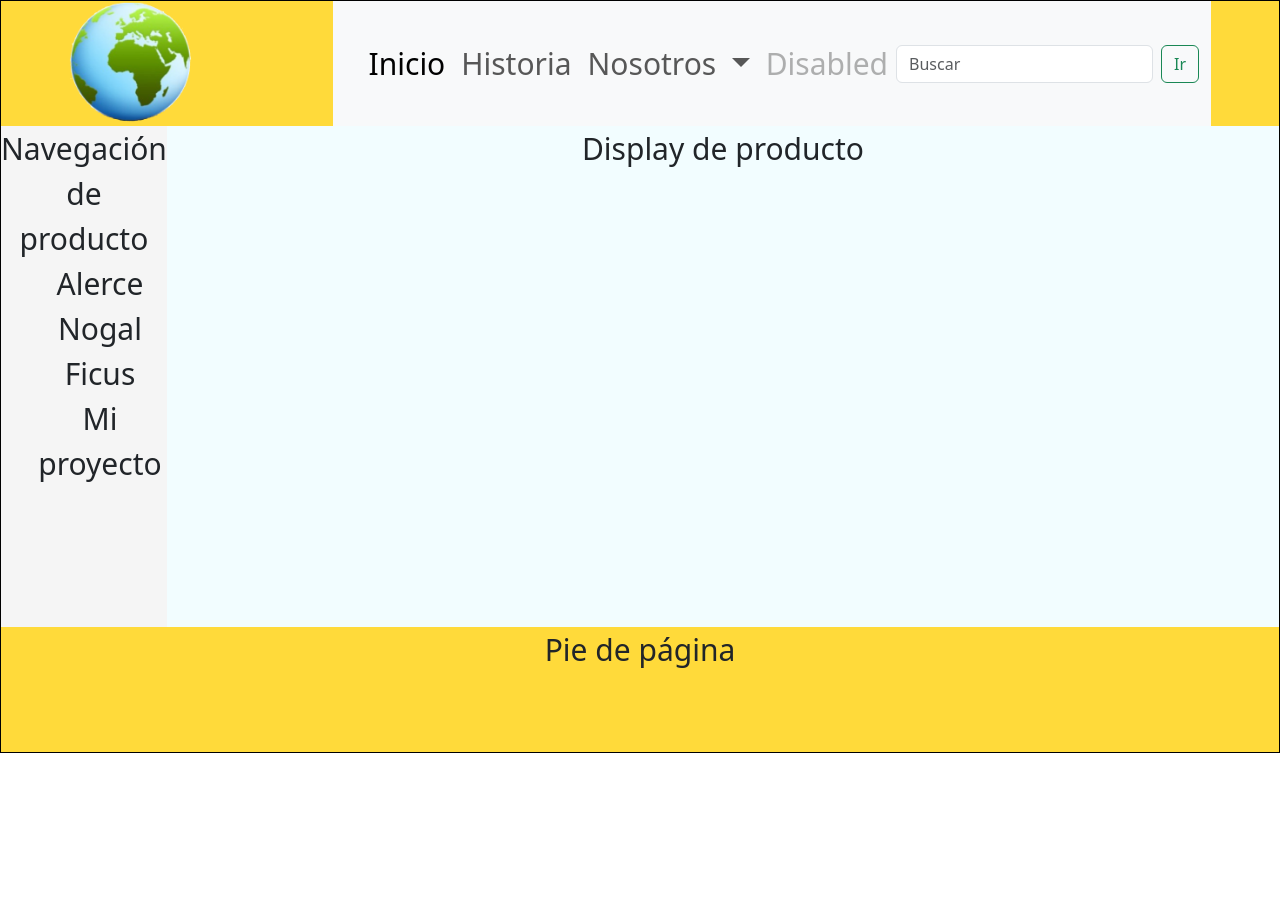
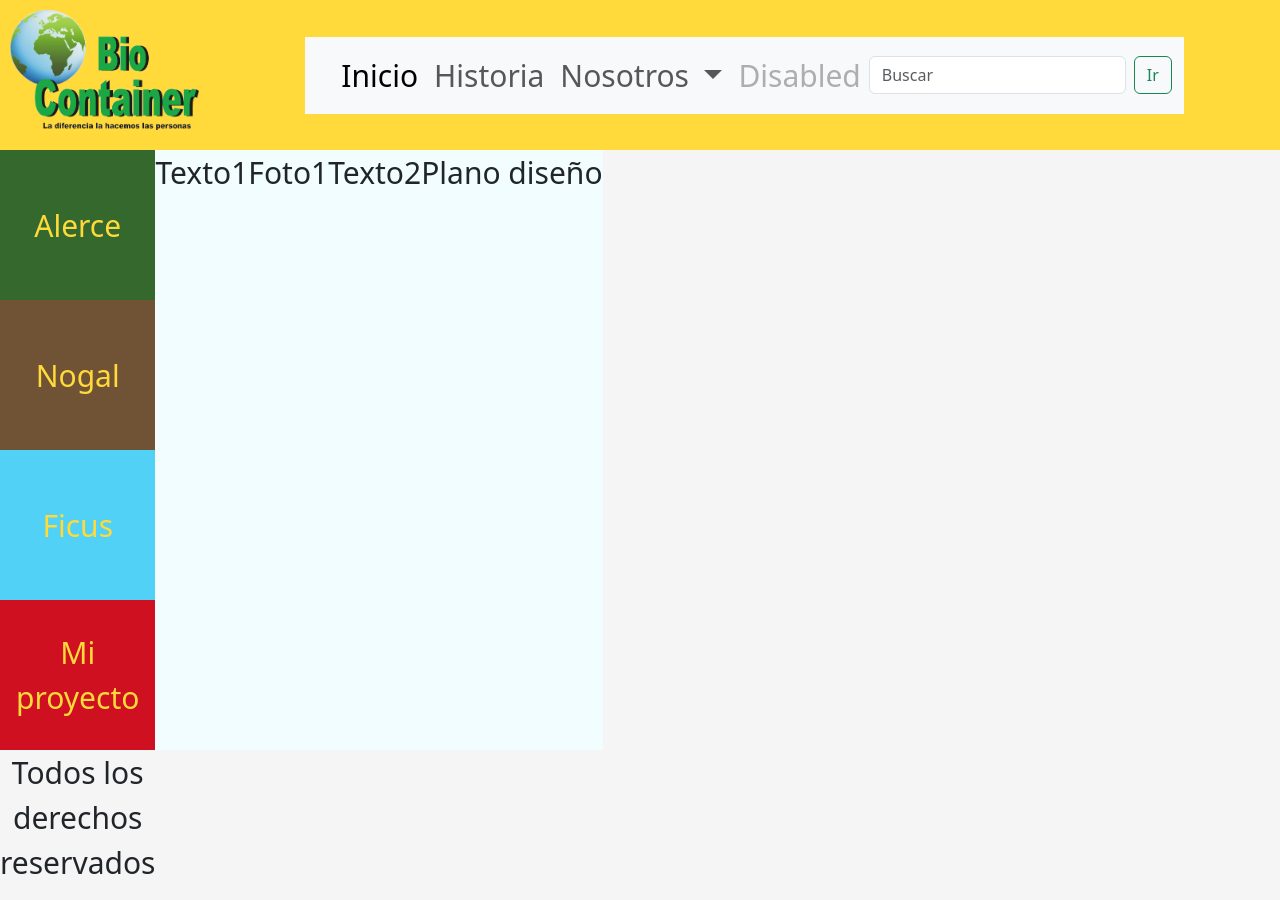
Before and after one commit to AlonsoDOK/BioHabitables, a plain HTML site: page index.html in a window 1280 px wide. Before the commit the page ends 800 px from the top, so only its background shows below. Drawn offline with nearby package versions, Linux system fonts and the light colour scheme.

Commit message:
Cuadricula productos

```diff
--- a/index.html
+++ b/index.html
@@ -11,7 +11,7 @@
 <body>
     <div class="contenedor">
         <div class="box encabezado">
-            <img src="img/Mundo.png" width="10%" alt="">
+            <img class="Logo" src="img/Logo acotado300.png" height="120px" style="margin: 10px;" alt="">
             <nav class="navbar navbar-expand-lg bg-body-tertiary">
                 <div class="container-fluid">
                   <a class="navbar-brand" href="#"></a>
@@ -49,16 +49,21 @@
                 </div>
               </nav>
         </div>
-        <div class="box navegador">Navegación de producto
-            <ul style="list-style: none;">
-                <li>Alerce</li>
-                <li>Nogal</li>
-                <li>Ficus</li>
-                <li>Mi proyecto</li>
-            </ul>
+        <div class="box navegador" alt="Navegación de producto">
+            <div class="listaopciones" style="list-style: none;">
+                <li class="boxop alerce">Alerce</li>
+                <li class="boxop nogal">Nogal</li>
+                <li class="boxop ficus">Ficus</li>
+                <li class="boxop mipro">Mi proyecto</li>
+            </div>
         </div>
-        <div class="box cuerpo"> Display de producto</div>
-        <div class="box pie"> Pie de página </div>
+        <div class="box cuerpo">
+            <div>Texto1</div>
+            <div>Foto1</div>
+            <div>Texto2</div>
+            <div>Plano diseño</div>
+        </div>
+        <div class="box pie"> Todos los derechos reservados </div>
     </div>
 </body>
 </html>
--- a/style.css
+++ b/style.css
@@ -1,6 +1,5 @@
 .contenedor{
     background-color: whitesmoke;
-    border: 1px solid black;
 
     display: grid;
     grid-template-columns: repeat(10, 1fr);
@@ -21,8 +20,17 @@
     grid-row: 1/2;
 
     display: flex;
-    justify-content: space-around;
 }
+
+
+
+.navbar{
+    color: #485730;
+    background-color: #FFDA3A;
+    margin: auto;
+
+}
+
 
 .cuerpo{
     background-color: #F2FDFF;
@@ -35,13 +43,36 @@
     background-color: whitesmoke;
     grid-column: 1/2;
     grid-row: 2/6;
-
+    color: #FFDA3A;
 
 }
 
+.boxop{
+    display: flex;
+    height: 150px;
+    align-items: center;
+    justify-content: center;
 
-.pie{
-    background-color: #FFDA3A;
-    grid-column: 1/11;
-    grid-row: 6/7;
 }
+
+.alerce{
+    background-color: #35682D;
+}
+
+.nogal{
+    background-color: #705335;
+}
+
+.ficus{
+    background-color: #51D1F6;
+}
+
+.mipro{
+    background-color: #CF1020;
+}
+
+.cuerpo{
+    display: flex;
+
+    width: fit-content;
+}
```
